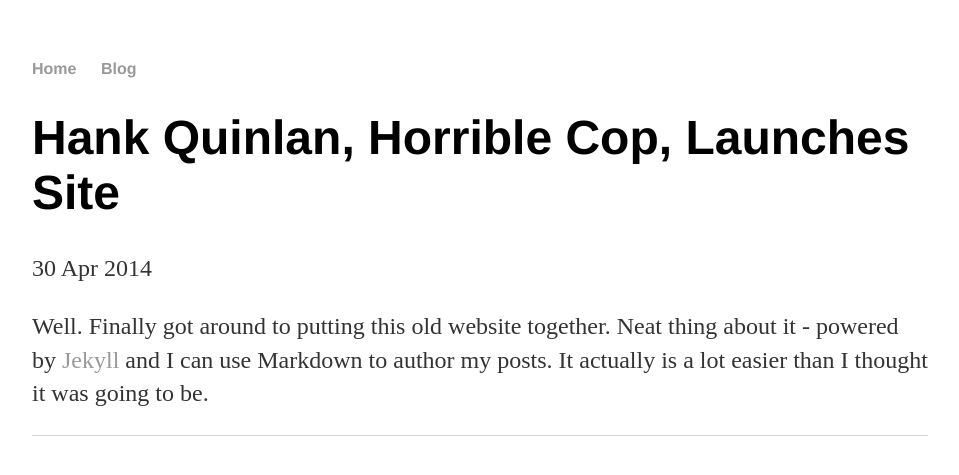
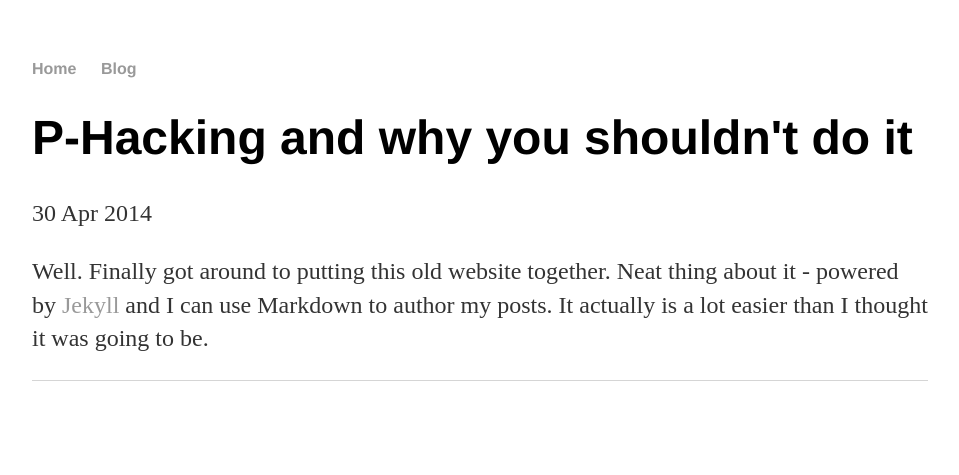
Before and after one commit to rio-v/rio-v.github.io, a Jekyll site: the page built from _posts/2021-04-04-hank-quinlan-site-launched.md, in a window 1280 px wide. Shown: the top 475 px of the page, without its empty margins (160-1119 px from the left). Built offline with Jekyll 4.4.1, drawn with Linux system fonts in a browser that asks for light colours.

Commit message:
Update and rename 2014-04-30-hank-quinlan-site-launched.md to 2021-04-04-hank-quinlan-site-launched.md

```diff
--- a/_posts/2014-04-30-hank-quinlan-site-launched.md
+++ b/_posts/2021-04-04-hank-quinlan-site-launched.md
@@ -1,6 +1,6 @@
 ---
 layout: post
-title: "Hank Quinlan, Horrible Cop, Launches Site"
+title: "P-Hacking and why you shouldn't do it"
 date: 2014-04-30
 ---
 
```
